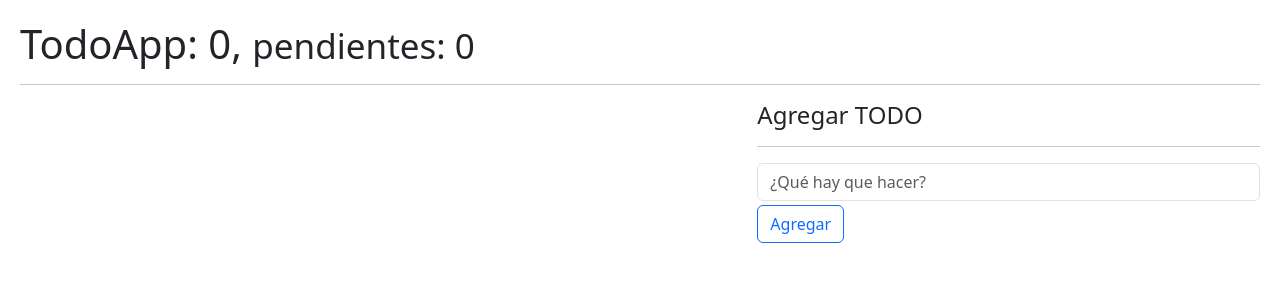
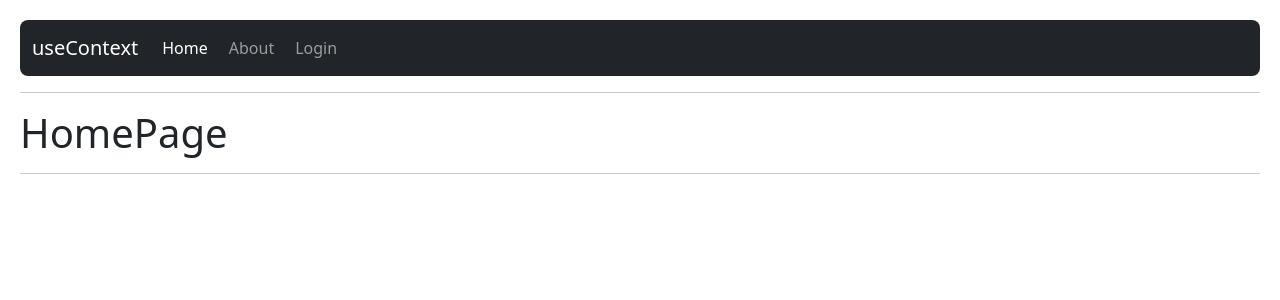
Before and after one commit to Juandavid9909/reactBasicoFH, a React (Vite) app in the folder 05-hook-app/: page / in a window 1280 px wide. Shown: the top 300 px of the page. Built offline with nearby package versions, Linux system fonts and the light colour scheme.

Commit message:
Rutas con React Roouter DOM

```diff
--- a/05-hook-app/package.json
+++ b/05-hook-app/package.json
@@ -11,7 +11,8 @@
   },
   "dependencies": {
     "react": "^18.2.0",
-    "react-dom": "^18.2.0"
+    "react-dom": "^18.2.0",
+    "react-router-dom": "6"
   },
   "devDependencies": {
     "@types/react": "^18.2.66",
--- /dev/null
+++ b/05-hook-app/src/09-useContext/AboutPage.jsx
@@ -0,0 +1,9 @@
+export const AboutPage = () => {
+    return (
+        <>
+            <h1>AboutPage</h1>
+
+            <hr />
+        </>
+    );
+}
--- /dev/null
+++ b/05-hook-app/src/09-useContext/HomePage.jsx
@@ -0,0 +1,9 @@
+export const HomePage = () => {
+    return (
+        <>
+            <h1>HomePage</h1>
+
+            <hr />
+        </>
+    );
+}
--- /dev/null
+++ b/05-hook-app/src/09-useContext/LoginPage.jsx
@@ -0,0 +1,9 @@
+export const LoginPage = () => {
+    return (
+        <>
+            <h1>LoginPage</h1>
+
+            <hr />
+        </>
+    );
+}
--- /dev/null
+++ b/05-hook-app/src/09-useContext/MainApp.jsx
@@ -0,0 +1,28 @@
+import { Navigate, Route, Routes } from "react-router-dom";
+
+import { AboutPage } from "./AboutPage";
+import { HomePage } from "./HomePage";
+import { LoginPage } from "./LoginPage";
+import { Navbar } from "./Navbar";
+
+export const MainApp = () => {
+    return (
+        <>
+            <Navbar />
+
+            <hr />
+
+            <Routes>
+                <Route path="/" element={ <HomePage /> } />
+
+                <Route path="/login" element={ <LoginPage /> } />
+
+                <Route path="/about" element={ <AboutPage /> } />
+
+                {/* <Route path="/*" element={ <LoginPage /> } /> */}
+
+                <Route path="/*" element={ <Navigate to="/about" /> } />
+            </Routes>
+        </>
+    );
+}
--- /dev/null
+++ b/05-hook-app/src/09-useContext/Navbar.jsx
@@ -0,0 +1,40 @@
+import { Link, NavLink } from "react-router-dom";
+
+export const Navbar = () => {
+    return (
+        <nav className="navbar navbar-expand-lg navbar-dark bg-dark rounded-3">
+            <div className="container-fluid">
+                <Link className="navbar-brand" to="/">useContext</Link>
+
+                <button className="navbar-toggler" type="button" data-bs-toggle="collapse" data-bs-target="#navbarNav" aria-controls="navbarNav" aria-expanded="false" aria-label="Toggle navigation">
+                    <span className="navbar-toggler-icon"></span>
+                </button>
+
+                <div className="collapse navbar-collapse" id="navbarNav">
+                    <ul className="navbar-nav">
+                        <NavLink
+                            className={ ({ isActive }) => `nav-link ${ isActive ? "active" : "" }` }
+                            to="/"
+                        >
+                            Home
+                        </NavLink>
+
+                        <NavLink
+                            className={ ({ isActive }) => `nav-link ${ isActive ? "active" : "" }` }
+                            to="/about"
+                        >
+                            About
+                        </NavLink>
+
+                        <NavLink
+                            className={ ({ isActive }) => `nav-link ${ isActive ? "active" : "" }` }
+                            to="/login"
+                        >
+                            Login
+                        </NavLink>
+                    </ul>
+                </div>
+            </div>
+        </nav>
+    );
+}
--- a/05-hook-app/src/index.css
+++ b/05-hook-app/src/index.css
@@ -5,3 +5,7 @@
 button {
     margin-right: 10px;
 }
+
+a {
+    margin-right: 5px;
+}
--- a/05-hook-app/src/main.jsx
+++ b/05-hook-app/src/main.jsx
@@ -1,12 +1,15 @@
+import { BrowserRouter } from "react-router-dom";
 import React from "react";
 import ReactDOM from "react-dom/client";
 
-import { TodoApp } from "./08-useReducer/TodoApp";
+import { MainApp } from "./09-useContext/MainApp";
 
 import "./index.css";
 
 ReactDOM.createRoot(document.getElementById("root")).render(
-  <React.StrictMode>
-    <TodoApp />
-  </React.StrictMode>,
+  <BrowserRouter>
+    <React.StrictMode>
+      <MainApp />
+    </React.StrictMode>
+  </BrowserRouter>
 )
```
Also changed, not shown: 2 other files (tests, documents, lock files or other folders).
